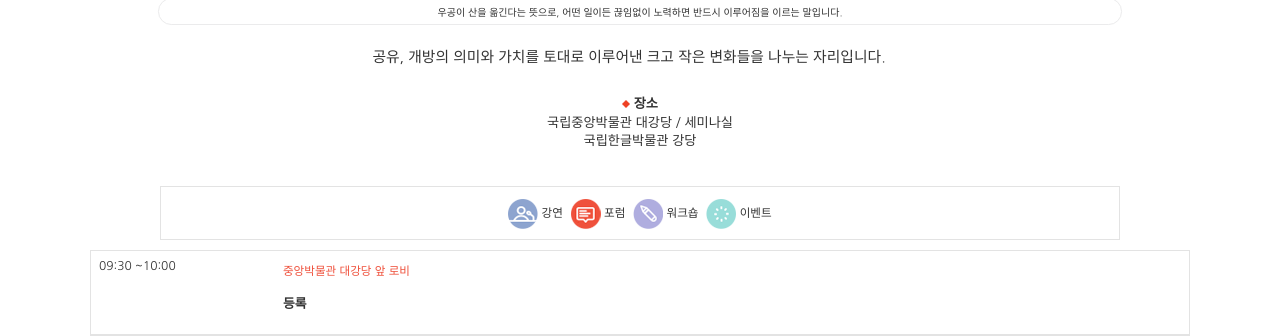
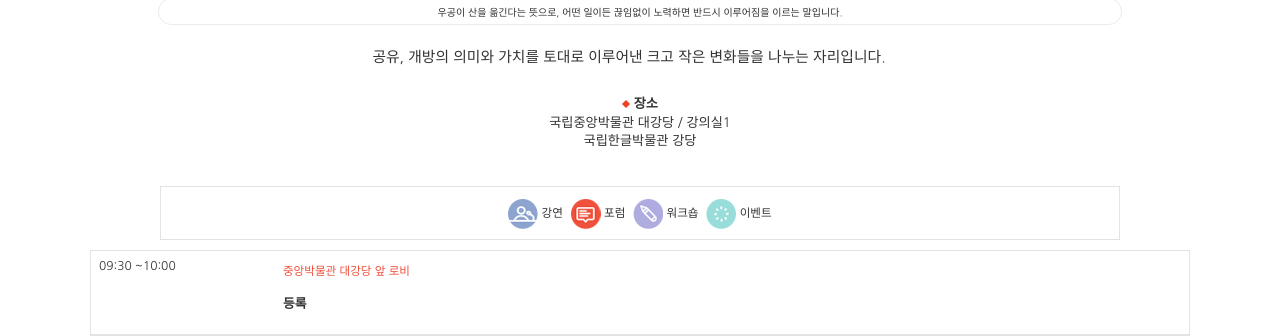
Before and after one commit to creativecommonskorea/2015-global-summit, a Jekyll site: the page built from programs_mobile.html, in a window 1280 px wide and 900 px high. Shown: the part 432-768 px from the top of the window. Built offline with Jekyll 4.4.1, drawn with Linux system fonts in a browser that asks for light colours; nearby versions of some CDN libraries.

Commit message:
국립중앙박물관 세미나실 -> 강의실1

```diff
--- a/_includes/day15_detail.html
+++ b/_includes/day15_detail.html
@@ -8,7 +8,7 @@
         <div class="day_location">
             <img src="/images/other/bullet.png" alt="-"/> 장소
             <div style="margin-top: 10px; line-height: 140%;">
-                국립중앙박물관 대강당 / 세미나실
+                국립중앙박물관 대강당 / 강의실1
                 <br/>
                 국립한글박물관 강당
             </div>
--- a/_includes/day15_detail_mobile.html
+++ b/_includes/day15_detail_mobile.html
@@ -17,7 +17,7 @@
         <img src="/images/other/bullet.png" alt="-" />
         <span class="font-bold">장소</span>
         <br/>
-        국립중앙박물관 대강당 / 세미나실 <br/>
+        국립중앙박물관 대강당 / 강의실1 <br/>
         국립한글박물관 강당
     </div>
     <div class="subject_icons">
```
